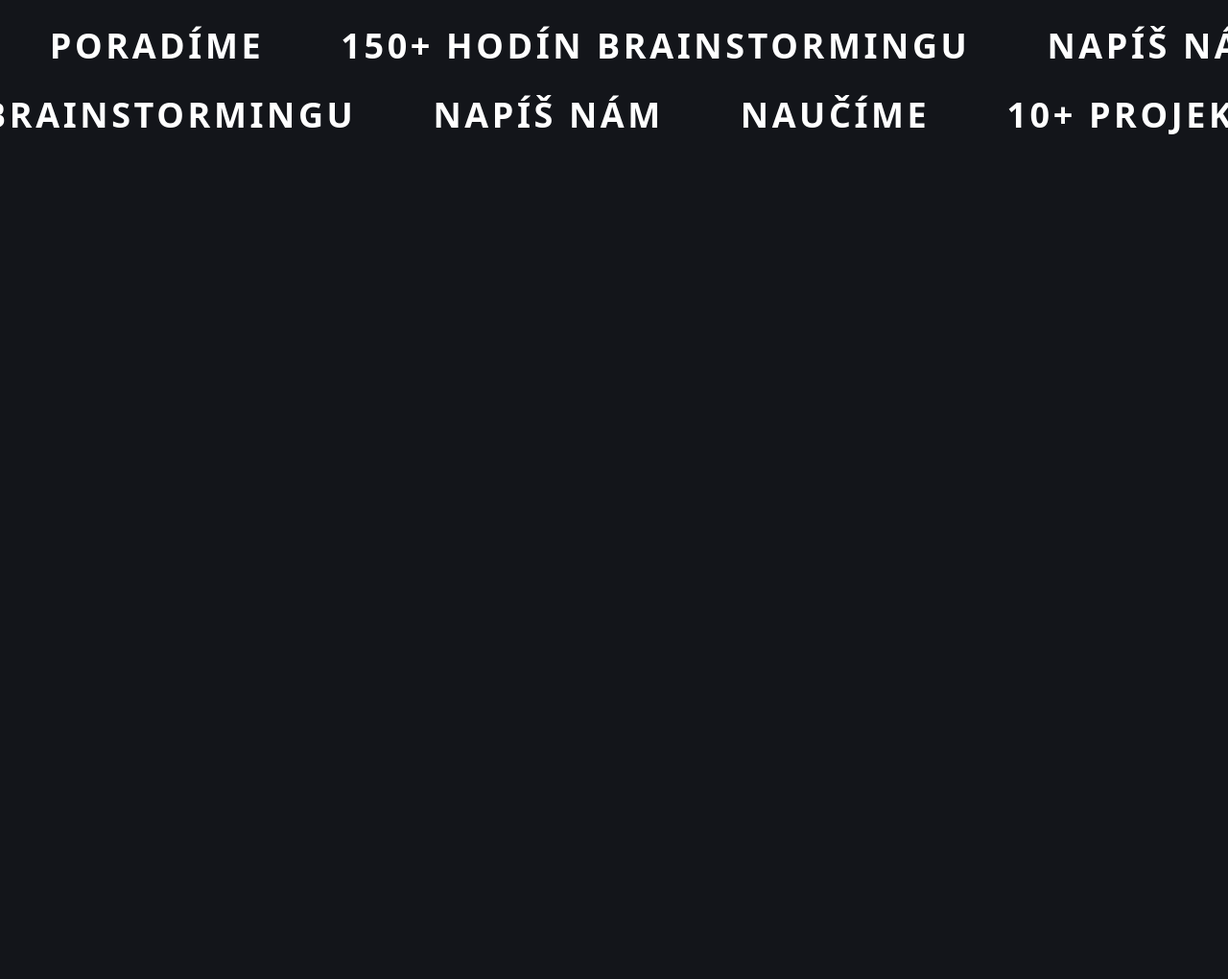
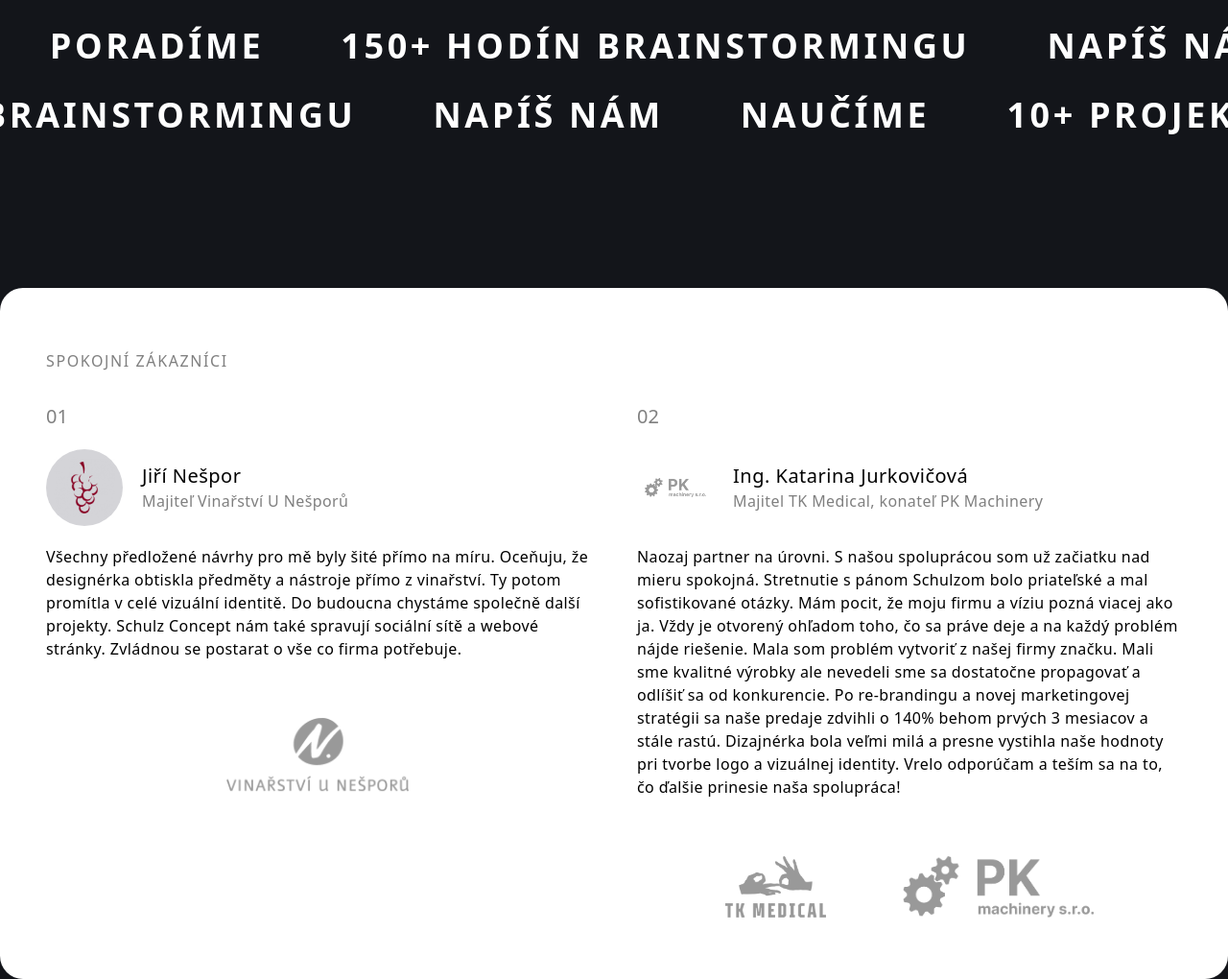
Before and after one commit to marosstudenic/schulz-concept-agency, an Astro site: page / in a window 1280 px wide. Shown: the part 4515-5535 px from the top of the page at 96% size. Before the commit the page ends 4815 px from the top, so only its background shows below. Built offline with nearby package versions, Linux system fonts and the light colour scheme; Astro itself is replaced by a stand-in of ours.

Commit message:
add reviews

```diff
--- /dev/null
+++ b/src/components/Reviews.astro
@@ -0,0 +1,69 @@
+<!--<div className="w-96 h-96 relative">-->
+<!--    <div className="w-96 h-96 left-0 top-0 absolute bg-white rounded-3xl" />-->
+<!--    <img className="w-48 h-20 left-[360px] top-[840px] absolute" src="https://via.placeholder.com/199x83" />-->
+<!--    <div className="left-[105px] top-[153px] absolute text-black text-opacity-50 text-xl font-medium uppercase tracking-widest">Spokojní zákazníci</div>-->
+<!--    <div className="w-96 h-72 left-[105px] top-[444px] absolute text-black text-2xl font-normal tracking-wide">Všechny předložené návrhy pro mě byly šité přímo na míru. Oceňuju, že designérka obtiskla předměty a nástroje přímo z vinařství. Ty potom promítla v celé vizuální identitě.  Do budoucna chystáme společně další projekty. Schulz Concept nám také spravují sociální sítě a webové stránky. Zvládnou se postarat o vše co firma potřebuje.</div>-->
+<!--    <div className="left-[1137px] top-[320px] absolute text-black text-3xl font-normal tracking-wide">Ing. Katarina Jurkovičová</div>-->
+<!--    <div className="left-[262px] top-[320px] absolute text-black text-3xl font-normal tracking-wide">Jiří Nešpor</div>-->
+<!--    <div className="w-96 h-72 left-[980px] top-[444px] absolute text-black text-2xl font-normal tracking-wide">Naozaj partner na úrovni. S našou spoluprácou som už začiatku nad mieru spokojná. Stretnutie s pánom Schulzom bolo priateľské a mal sofistikované otázky. Mám pocit, že moju firmu a víziu pozná viacej ako ja. Vždy je otvorený ohľadom toho, čo sa práve deje a na každý problém nájde riešenie. Mala som problém vytvoriť z našej firmy značku. Mali sme kvalitné výrobky ale nevedeli sme sa dostatočne propagovať a odlíšiť sa od konkurencie. Po re-brandingu a novej marketingovej stratégii sa naše predaje zdvihli o 140% behom prvých 3 mesiacov a stále rastú. Dizajnérka bola veľmi milá a presne vystihla naše hodnoty pri tvorbe logo a vizuálnej identity. Vrelo odporúčam a teším sa na to, čo ďalšie prinesie naša spolupráca!</div>-->
+<!--    <div className="left-[1137px] top-[363px] absolute text-black text-opacity-50 text-xl font-normal tracking-wide">Majitel TK Medical, konateľ PK Machinery</div>-->
+<!--    <div className="left-[262px] top-[363px] absolute text-black text-opacity-50 text-xl font-normal tracking-wide">Majiteľ Vinařství U Nešporů</div>-->
+<!--    <div className="left-[980px] top-[234px] absolute text-black text-opacity-50 text-xl font-normal">02</div>-->
+<!--    <div className="left-[105px] top-[234px] absolute text-black text-opacity-50 text-xl font-normal">01</div>-->
+<!--    <div className="w-28 h-28 left-[980px] top-[300px] absolute bg-black rounded-full" />-->
+<!--    <div className="w-28 h-28 left-[105px] top-[300px] absolute bg-black rounded-full" />-->
+<!--    <div className="w-96 h-24 left-[1123px] top-[829px] absolute">-->
+<!--        <div className="opacity-40 w-60 h-20 left-[315.62px] top-[7px] absolute">-->
+<!--            <div className="w-20 h-16 left-0 top-[73.64px] absolute origin-top-left -rotate-90" />-->
+<!--        </div>-->
+<!--        <div className="opacity-40 w-40 h-24 left-0 top-0 absolute">-->
+<!--        </div>-->
+<!--    </div>-->
+<!--</div>-->
+
+<section id="reviews" class="container mx-auto bg-white rounded-3xl py-16 px-12">
+    <p class="text-black text-opacity-50 text-md font-medium uppercase tracking-widest mb-8">Spokojní zákazníci</p>
+    <div class="grid grid-cols-2 gap-12">
+        <div class="flex flex-col justify-start gap-5">
+            <p class="text-black text-opacity-50 text-xl font-normal text-left">01</p>
+            <div class="flex-col flex gap-5">
+                <div class="flex gap-5 justify-start">
+                    <div class="bg-zinc-300 h-20 w-20 rounded-full p-2">
+                        <img class="w-full h-full object-contain" src="assets/images/logo-nespor.png" alt="Logo nespor" >
+                    </div>
+
+                    <div class="my-auto flex flex-col justify-center">
+                        <p class="text-black text-xl font-normal tracking-wide">Jiří Nešpor</p>
+                        <p class="text-black text-opacity-50 text-md font-normal tracking-wide">Majiteľ Vinařství U Nešporů</p>
+                    </div>
+                </div>
+                <div class="text-black text-md font-normal tracking-wide">Všechny předložené návrhy pro mě byly šité přímo na míru. Oceňuju, že designérka obtiskla předměty a nástroje přímo z vinařství. Ty potom promítla v celé vizuální identitě.  Do budoucna chystáme společně další projekty. Schulz Concept nám také spravují sociální sítě a webové stránky. Zvládnou se postarat o vše co firma potřebuje.</div>
+            </div>
+            <div class="flex w-full justify-center pt-10">
+                <img src="assets/images/nespor.png" alt="nespor logo" class="h-20 invert"/>
+            </div>
+        </div>
+
+        <div class="flex flex-col justify-start gap-5">
+            <p class="text-black text-opacity-50 text-xl font-normal text-left">02</p>
+            <div class="flex-col flex gap-5">
+                <div class="flex gap-5 justify-start">
+                    <div class="bg-white h-20 w-20 rounded-full p-2">
+                        <img class="w-full h-full object-contain" src="assets/images/logo-pk-machinery.png" alt="Logo nespor" >
+                    </div>
+
+                    <div class="my-auto flex flex-col justify-center">
+                        <p class="text-black text-xl font-normal tracking-wide">Ing. Katarina Jurkovičová</p>
+                        <p class="text-black text-opacity-50 text-md font-normal tracking-wide">Majitel TK Medical, konateľ PK Machinery</p>
+                    </div>
+                </div>
+                <div class="text-black text-md font-normal tracking-wide">
+                    Naozaj partner na úrovni. S našou spoluprácou som už začiatku nad mieru spokojná. Stretnutie s pánom Schulzom bolo priateľské a mal sofistikované otázky. Mám pocit, že moju firmu a víziu pozná viacej ako ja. Vždy je otvorený ohľadom toho, čo sa práve deje a na každý problém nájde riešenie. Mala som problém vytvoriť z našej firmy značku. Mali sme kvalitné výrobky ale nevedeli sme sa dostatočne propagovať a odlíšiť sa od konkurencie. Po re-brandingu a novej marketingovej stratégii sa naše predaje zdvihli o 140% behom prvých 3 mesiacov a stále rastú. Dizajnérka bola veľmi milá a presne vystihla naše hodnoty pri tvorbe logo a vizuálnej identity. Vrelo odporúčam a teším sa na to, čo ďalšie prinesie naša spolupráca!                </div>
+            </div>
+            <div class="flex w-full justify-center mt-10 gap-20 h-16">
+                <img src="assets/images/tk-medical.png" alt="tk-medical logo" class="h-full"/>
+                <img src="assets/images/logo-pk-machinery.png" alt="pk machinery logo" class="h-full"/>
+            </div>
+        </div>
+    </div>
+</section>
--- a/src/pages/index.astro
+++ b/src/pages/index.astro
@@ -6,6 +6,7 @@ import Services from "../components/Services.astro";
 import Plan from "../components/Plan.astro";
 import Portfolio from "../components/Portfolio.astro";
 import MovingTags from "../components/MovingTags.astro";
+import Reviews from "../components/Reviews.astro";
 ---
 
 <Layout title="Welcome to Astro.">
@@ -15,6 +16,7 @@ import MovingTags from "../components/MovingTags.astro";
 	<Plan/>
 	<Portfolio/>
 	<MovingTags/>
+	<Reviews/>
 </Layout>
 
 <style></style>
```
Also changed, not shown: public/assets/images/logo-nespor.png (added), public/assets/images/logo-pk-machinery.png (added), public/assets/images/nespor.png (added), public/assets/images/tk-medical.png (added).
